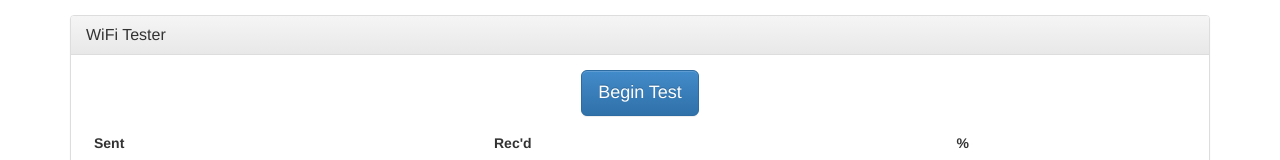
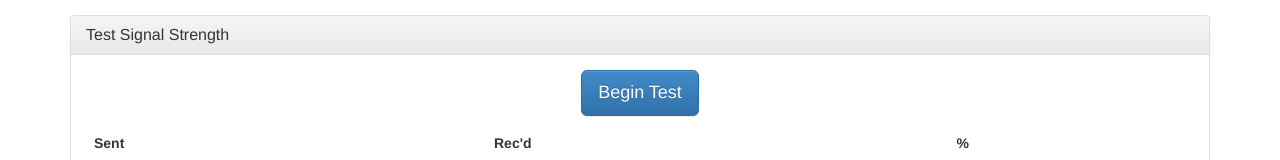
Before and after one commit to eheikes/signal-strength-tester, a plain HTML site: page index.html in a window 1280 px wide. Shown: the top 160 px of the page. Drawn offline with Linux system fonts and the light colour scheme.

Commit message:
Rename to "Test Signal Strength"

```diff
--- a/index.html
+++ b/index.html
@@ -5,7 +5,7 @@
     <meta http-equiv="X-UA-Compatible" content="IE=edge,chrome=1">
     <meta name="viewport" content="width=device-width, initial-scale=1">
 
-    <title>WiFi Tester</title>
+    <title>Test Signal Strength</title>
 
     <link rel="stylesheet" href="css/bootstrap.min.css">
     <link rel="stylesheet" href="css/bootstrap-theme.min.css">
@@ -18,7 +18,7 @@
     <div class="container">
       <div class="panel panel-default">
         <div class="panel-heading">
-          <h1 class="panel-title">WiFi Tester</h1>
+          <h1 class="panel-title">Test Signal Strength</h1>
         </div>
 
         <div class="panel-body">
```
